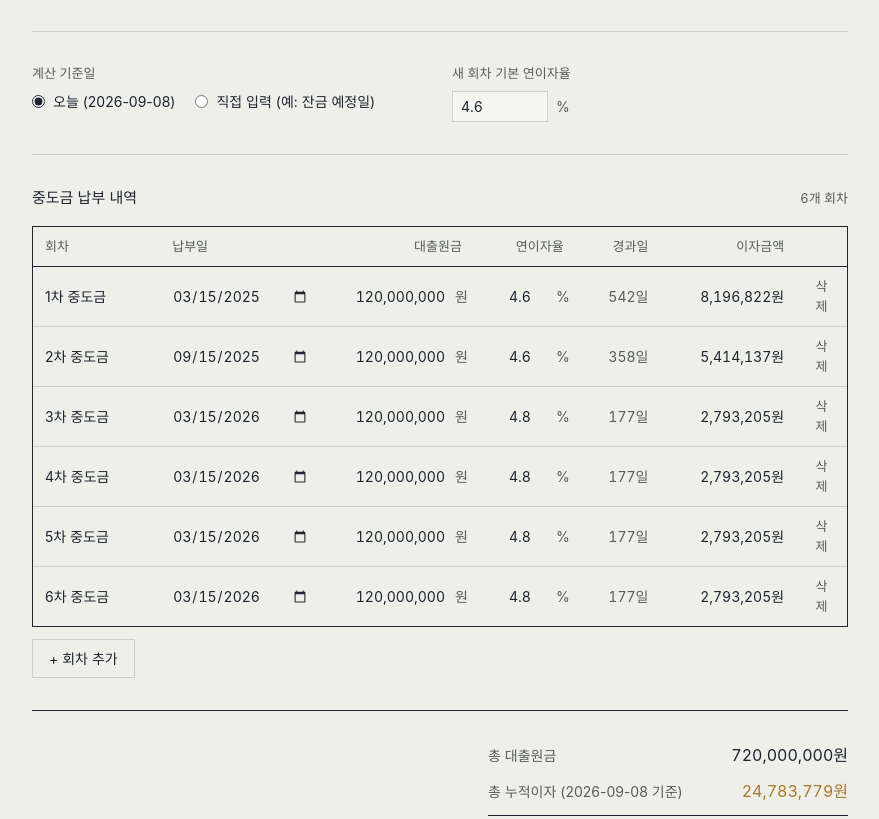
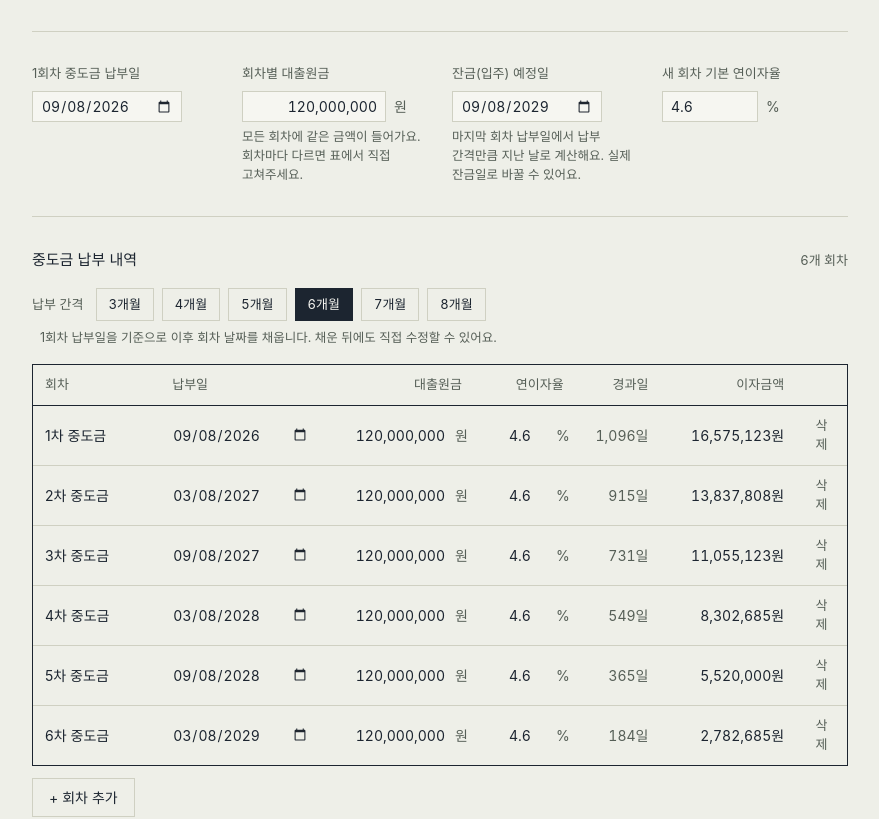
Before and after one commit to gandy818/interim-payment-calculator, a Next.js app: page / in a window 1280 px wide. Shown: the part 380-1199 px from the top of the page, without its empty margins (200-1079 px from the left). Built offline with nearby package versions, Linux system fonts and the light colour scheme.

Commit message:
feat: 계산기 로직 수정

```diff
--- a/src/components/Calculator.tsx
+++ b/src/components/Calculator.tsx
@@ -1,6 +1,6 @@
 "use client";
 
-import { useMemo, useState } from "react";
+import { useMemo, useState, useSyncExternalStore } from "react";
 import {
   Installment,
   calcAll,
@@ -17,60 +17,69 @@ function nextId(): string {
   return `row-${Date.now()}-${idCounter}`;
 }
 
-const SEED: Installment[] = [
-  {
-    id: nextId(),
-    label: "1차 중도금",
-    amount: 120_000_000,
-    paidOn: "2025-03-15",
+const INTERVAL_OPTIONS = [3, 4, 5, 6, 7, 8];
+
+// "2025-03-15" + 6개월 → "2025-09-15"
+// 1월 31일 + 1개월처럼 없는 날짜는 그 달의 마지막 날로 맞춤
+function addMonths(iso: string, months: number): string {
+  const [y, m, d] = iso.split("-").map(Number);
+  const total = m - 1 + months;
+  const year = y + Math.floor(total / 12);
+  const month = ((total % 12) + 12) % 12;
+  const lastDay = new Date(year, month + 1, 0).getDate();
+  const day = Math.min(d, lastDay);
+  return `${year}-${String(month + 1).padStart(2, "0")}-${String(day).padStart(2, "0")}`;
+}
+
+const DEFAULT_INTERVAL = 6; // 예시 데이터의 기본 납부 간격(개월)
+const DEFAULT_AMOUNT = 120_000_000; // 회차별 기본 대출원금
+
+// [수정] 날짜를 인자로 받고, id를 고정값으로 → 같은 날짜면 항상 같은 결과
+function makeSeed(start: string): Installment[] {
+  return Array.from({ length: 6 }, (_, i) => ({
+    id: `seed-${i}`,
+    label: `${i + 1}차 중도금`,
+    amount: DEFAULT_AMOUNT,
+    paidOn: addMonths(start, DEFAULT_INTERVAL * i),
     ratePct: 4.6,
-  },
-  {
-    id: nextId(),
-    label: "2차 중도금",
-    amount: 120_000_000,
-    paidOn: "2025-09-15",
-    ratePct: 4.6,
-  },
-  {
-    id: nextId(),
-    label: "3차 중도금",
-    amount: 120_000_000,
-    paidOn: "2026-03-15",
-    ratePct: 4.8,
-  },
-  {
-    id: nextId(),
-    label: "4차 중도금",
-    amount: 120_000_000,
-    paidOn: "2026-03-15",
-    ratePct: 4.8,
-  },
-  {
-    id: nextId(),
-    label: "5차 중도금",
-    amount: 120_000_000,
-    paidOn: "2026-03-15",
-    ratePct: 4.8,
-  },
-  {
-    id: nextId(),
-    label: "6차 중도금",
-    amount: 120_000_000,
-    paidOn: "2026-03-15",
-    ratePct: 4.8,
-  },
-];
+  }));
+}
+
+// [수정] 오늘 날짜를 브라우저에서만 읽기 위한 구독 함수 (변경 알림은 필요 없음)
+const noopSubscribe = () => () => {};
 
 export default function Calculator() {
-  const [rows, setRows] = useState<Installment[]>(SEED);
-  const [baseMode, setBaseMode] = useState<"today" | "custom">("today");
-  const [customBase, setCustomBase] = useState<string>(todayISO());
+  // [수정] 서버(빌드)에서는 "", 브라우저에서는 실제 오늘 날짜
+  const today = useSyncExternalStore(noopSubscribe, todayISO, () => "");
+
+  // [수정] 사용자가 아직 아무것도 안 건드렸으면 null → 오늘 기준 예시 데이터 표시
+  const [editedRows, setEditedRows] = useState<Installment[] | null>(null);
+  const [endDate, setEndDate] = useState<string>(""); // 비어 있으면 오늘 기준
   const [defaultRate, setDefaultRate] = useState<number>(4.6);
+  const [defaultAmount, setDefaultAmount] = useState<number>(DEFAULT_AMOUNT);
+  const [intervalMonths, setIntervalMonths] = useState<number | null>(
+    DEFAULT_INTERVAL,
+  );
 
-  const baseDate = baseMode === "today" ? todayISO() : customBase || todayISO();
+  const seedRows = useMemo(() => (today ? makeSeed(today) : []), [today]);
+  const rows = editedRows ?? seedRows;
 
-  const results = useMemo(() => calcAll(rows, baseDate), [rows, baseDate]);
+  // 기존 setRows(prev => ...) 코드를 그대로 쓸 수 있게 감싼 함수
+  function setRows(updater: (prev: Installment[]) => Installment[]) {
+    setEditedRows((prev) => updater(prev ?? seedRows));
+  }
+
+  const lastPaidOn = rows[rows.length - 1]?.paidOn ?? "";
+  const autoEndDate =
+    lastPaidOn && intervalMonths
+      ? addMonths(lastPaidOn, intervalMonths)
+      : lastPaidOn;
+  const baseDate = endDate || autoEndDate || today;
+
+  const results = useMemo(
+    () => (baseDate ? calcAll(rows, baseDate) : []),
+    [rows, baseDate],
+  );
   const resultMap = useMemo(
     () => Object.fromEntries(results.map((r) => [r.id, r])),
     [results],
@@ -93,8 +102,11 @@ export default function Calculator() {
       {
         id: nextId(),
         label: `${prev.length + 1}차 중도금`,
-        amount: 0,
-        paidOn: todayISO(),
+        amount: defaultAmount,
+        paidOn:
+          intervalMonths && prev.length > 0 && prev[prev.length - 1].paidOn
+            ? addMonths(prev[prev.length - 1].paidOn, intervalMonths)
+            : today || todayISO(),
         ratePct: defaultRate,
       },
     ]);
@@ -102,6 +114,34 @@ export default function Calculator() {
 
   function removeRow(id: string) {
     setRows((prev) => prev.filter((r) => r.id !== id));
+  }
+
+  function applyInterval(months: number) {
+    setIntervalMonths(months);
+    setRows((prev) => {
+      const start = prev[0]?.paidOn;
+      if (!start) return prev; // 1회차 날짜가 비어 있으면 아무것도 안 함
+      return prev.map((r, i) => ({
+        ...r,
+        paidOn: addMonths(start, months * i),
+      }));
+    });
+  }
+
+  function changeStartDate(value: string) {
+    if (!value) return; // [수정] 날짜를 지웠을 때 "" 로 계산되어 NaN 나오는 것 방지
+    setRows((prev) =>
+      prev.map((r, i) => {
+        if (i === 0) return { ...r, paidOn: value };
+        if (!intervalMonths) return r;
+        return { ...r, paidOn: addMonths(value, intervalMonths * i) };
+      }),
+    );
+  }
+
+  function changeAmount(value: number) {
+    setDefaultAmount(value);
+    setRows((prev) => prev.map((r) => ({ ...r, amount: value })));
   }
 
   return (
@@ -123,39 +163,56 @@ export default function Calculator() {
       </header>
 
       {/* Settings */}
-      <section className="py-8 border-b border-line grid gap-6 sm:grid-cols-2">
+      <section className="py-8 border-b border-line grid gap-6 sm:grid-cols-2 lg:grid-cols-4">
         <div>
-          <p className="text-[13px] text-ink-soft mb-2">계산 기준일</p>
-          <div className="flex flex-wrap items-center gap-x-5 gap-y-2">
-            <label className="flex items-center gap-2 text-[14px] cursor-pointer">
-              <input
-                type="radio"
-                name="baseMode"
-                checked={baseMode === "today"}
-                onChange={() => setBaseMode("today")}
-                className="accent-[var(--color-ink)]"
-              />
-              오늘 ({todayISO()})
-            </label>
-            <label className="flex items-center gap-2 text-[14px] cursor-pointer">
-              <input
-                type="radio"
-                name="baseMode"
-                checked={baseMode === "custom"}
-                onChange={() => setBaseMode("custom")}
-                className="accent-[var(--color-ink)]"
-              />
-              직접 입력 (예: 잔금 예정일)
-            </label>
-            {baseMode === "custom" && (
-              <input
-                type="date"
-                value={customBase}
-                onChange={(e) => setCustomBase(e.target.value)}
-                className="border border-line bg-paper-raised px-2 py-1 text-[14px] outline-none focus:border-line-strong"
-              />
+          <p className="text-[13px] text-ink-soft mb-2">1회차 중도금 납부일</p>
+          <input
+            type="date"
+            value={rows[0]?.paidOn ?? ""}
+            onChange={(e) => changeStartDate(e.target.value)}
+            disabled={rows.length === 0}
+            className="border border-line bg-paper-raised px-2 py-1 text-[14px] outline-none focus:border-line-strong tabular"
+          />
+        </div>
+        <div>
+          <p className="text-[13px] text-ink-soft mb-2">회차별 대출원금</p>
+          <div className="flex items-center gap-2">
+            <input
+              inputMode="numeric"
+              value={formatNumber(defaultAmount)}
+              onChange={(e) => changeAmount(parseDigits(e.target.value))}
+              className="w-36 border border-line bg-paper-raised px-2 py-1 text-[14px] text-right tabular outline-none focus:border-line-strong"
+            />
+            <span className="text-[14px] text-ink-soft">원</span>
+          </div>
+          <p className="mt-1.5 text-[12.5px] text-ink-soft break-keep">
+            모든 회차에 같은 금액이 들어가요. 회차마다 다르면 표에서 직접
+            고쳐주세요.
+          </p>
+        </div>
+        <div>
+          <p className="text-[13px] text-ink-soft mb-2">잔금(입주) 예정일</p>
+          <div className="flex items-center gap-2">
+            <input
+              type="date"
+              value={endDate || autoEndDate}
+              onChange={(e) => setEndDate(e.target.value)}
+              className="border border-line bg-paper-raised px-2 py-1 text-[14px] outline-none focus:border-line-strong tabular"
+            />
+            {endDate && (
+              <button
+                onClick={() => setEndDate("")}
+                className="text-[12.5px] text-ink-soft hover:text-ink cursor-pointer"
+              >
+                되돌리기
+              </button>
             )}
           </div>
+          <p className="mt-1.5 text-[12.5px] text-ink-soft break-keep">
+            {endDate
+              ? "이 날짜까지 쌓인 이자를 계산해요."
+              : "마지막 회차 납부일에서 납부 간격만큼 지난 날로 계산해요. 실제 잔금일로 바꿀 수 있어요."}
+          </p>
         </div>
         <div>
           <p className="text-[13px] text-ink-soft mb-2">
@@ -180,6 +237,27 @@ export default function Calculator() {
           <h2 className="text-[15px] text-ink">중도금 납부 내역</h2>
           <span className="text-[13px] text-ink-soft tabular">
             {rows.length}개 회차
+          </span>
+        </div>
+
+        <div className="mb-4 flex flex-wrap items-center gap-2">
+          <span className="text-[13px] text-ink-soft mr-1">납부 간격</span>
+          {INTERVAL_OPTIONS.map((m) => (
+            <button
+              key={m}
+              onClick={() => applyInterval(m)}
+              className={`border px-3 py-1.5 text-[13px] cursor-pointer tabular ${
+                intervalMonths === m
+                  ? "border-ink bg-ink text-paper-raised"
+                  : "border-line text-ink hover:border-line-strong"
+              }`}
+            >
+              {m}개월
+            </button>
+          ))}
+          <span className="text-[12.5px] text-ink-soft basis-full sm:basis-auto sm:ml-2">
+            1회차 납부일을 기준으로 이후 회차 날짜를 채웁니다. 채운 뒤에도 직접
+            수정할 수 있어요.
           </span>
         </div>
 
@@ -284,7 +362,7 @@ export default function Calculator() {
                   </tr>
                 );
               })}
-              {rows.length === 0 && (
+              {rows.length === 0 && today && (
                 <tr>
                   <td
                     colSpan={7}
@@ -314,7 +392,7 @@ export default function Calculator() {
             value={formatWon(summary.totalPrincipal)}
           />
           <SummaryLine
-            label={`총 누적이자 (${baseDate} 기준)`}
+            label={baseDate ? `총 누적이자 (${baseDate} 기준)` : "총 누적이자"}
             value={formatWon(summary.totalInterest)}
             emphasize
           />
```
